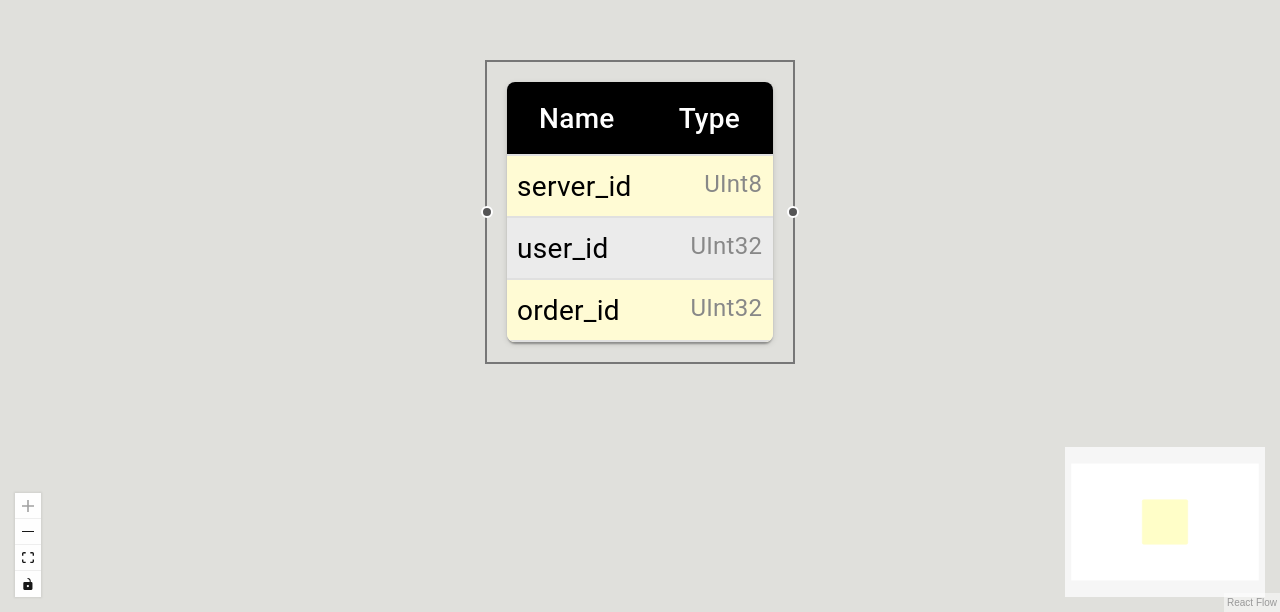
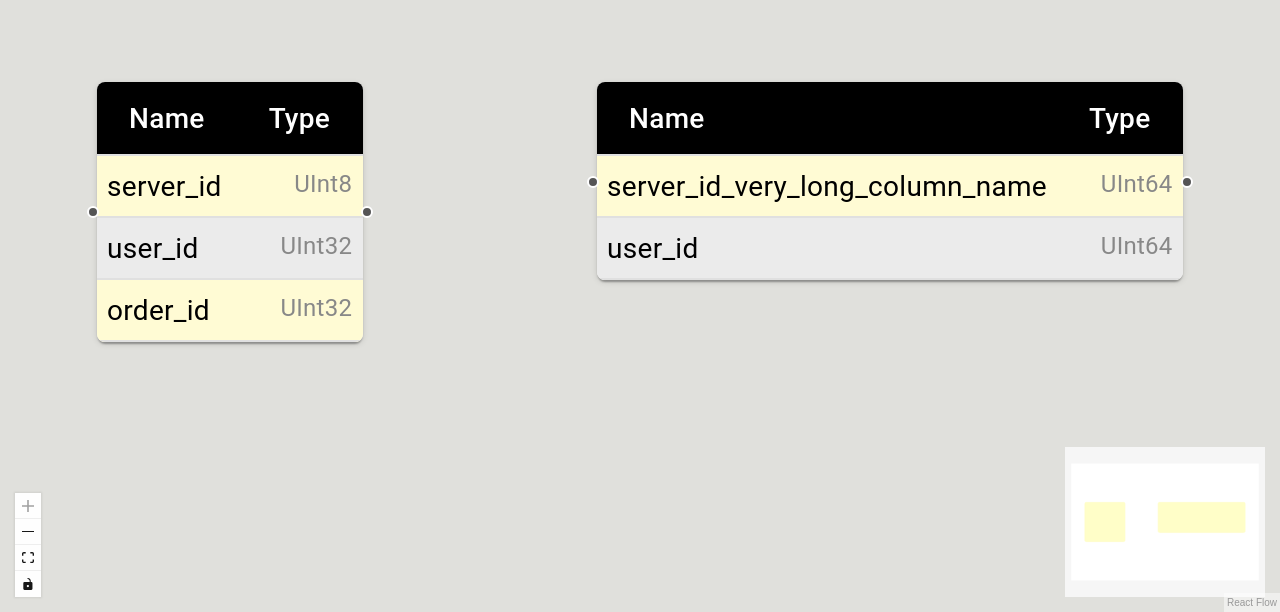
Before and after one commit to MikeAmputer/clickhouse-flow, a Next.js app: page / in a window 1280 px wide. Shown: the part 188-800 px from the top of the page. Built offline with nearby package versions, Linux system fonts and the light colour scheme.

Commit message:
Map table nodes array

```diff
--- a/app/components/ChFlow.tsx
+++ b/app/components/ChFlow.tsx
@@ -18,15 +18,13 @@ export type ChFlowProps = {
 }
 
 const ChFlow: React.FC<ChFlowProps> = ({ tableNodes }) => {
-    const nodeArray = [
-        {
-            id: '1',
-            type: 'ch-table',
-            data: { table: tableNodes[0].table },
-            style: { border: '1px solid #777', padding: 10 },
-            position: { x: 0, y: 0 },
-        }
-    ] satisfies Node[];
+    const nodeArray = tableNodes.map((node, index) => ({
+        id: node.table.name,
+        type: 'ch-table',
+        data: { table: node.table },
+        style: { border: '0px solid #777', padding: 2 },
+        position: { x: index * 250, y: 0 },
+    })) satisfies Node[];
 
     const [nodes, , onNodesChange] = useNodesState<CustomNodeType>(nodeArray);
 
```
